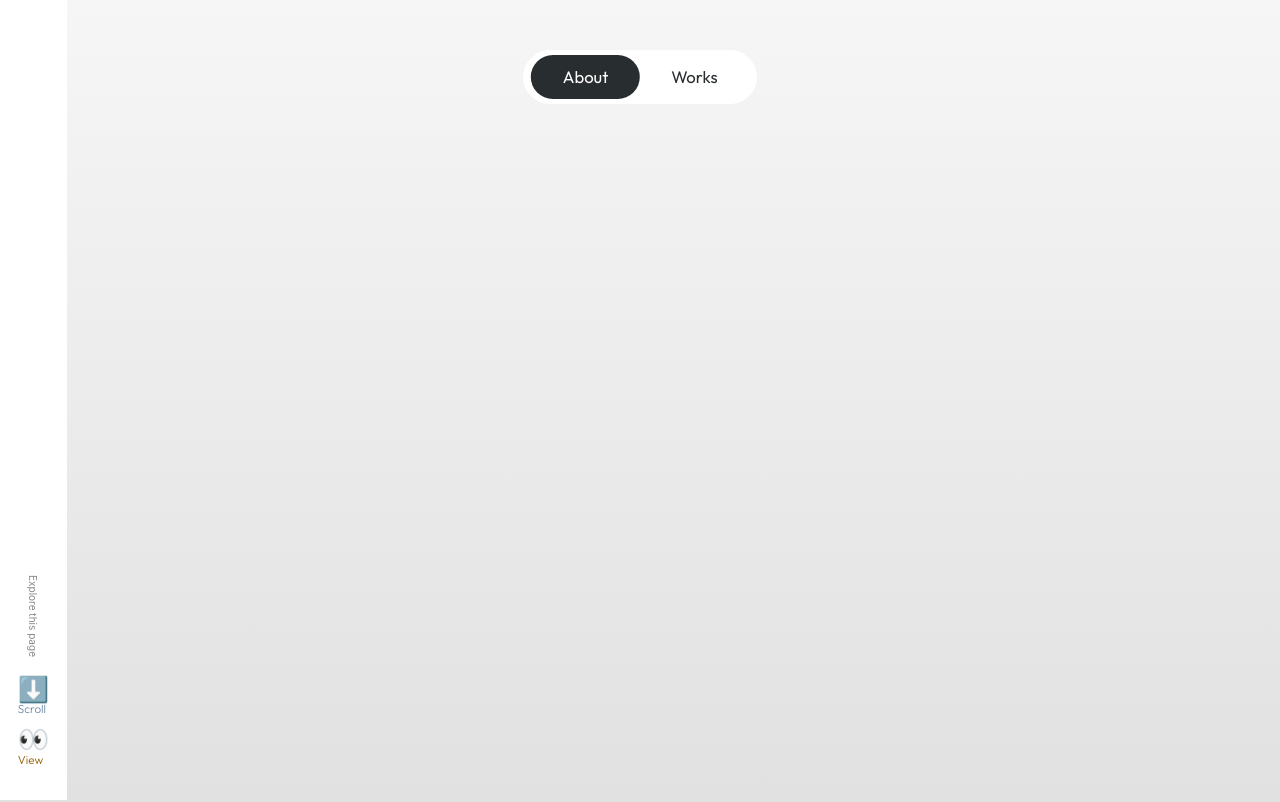
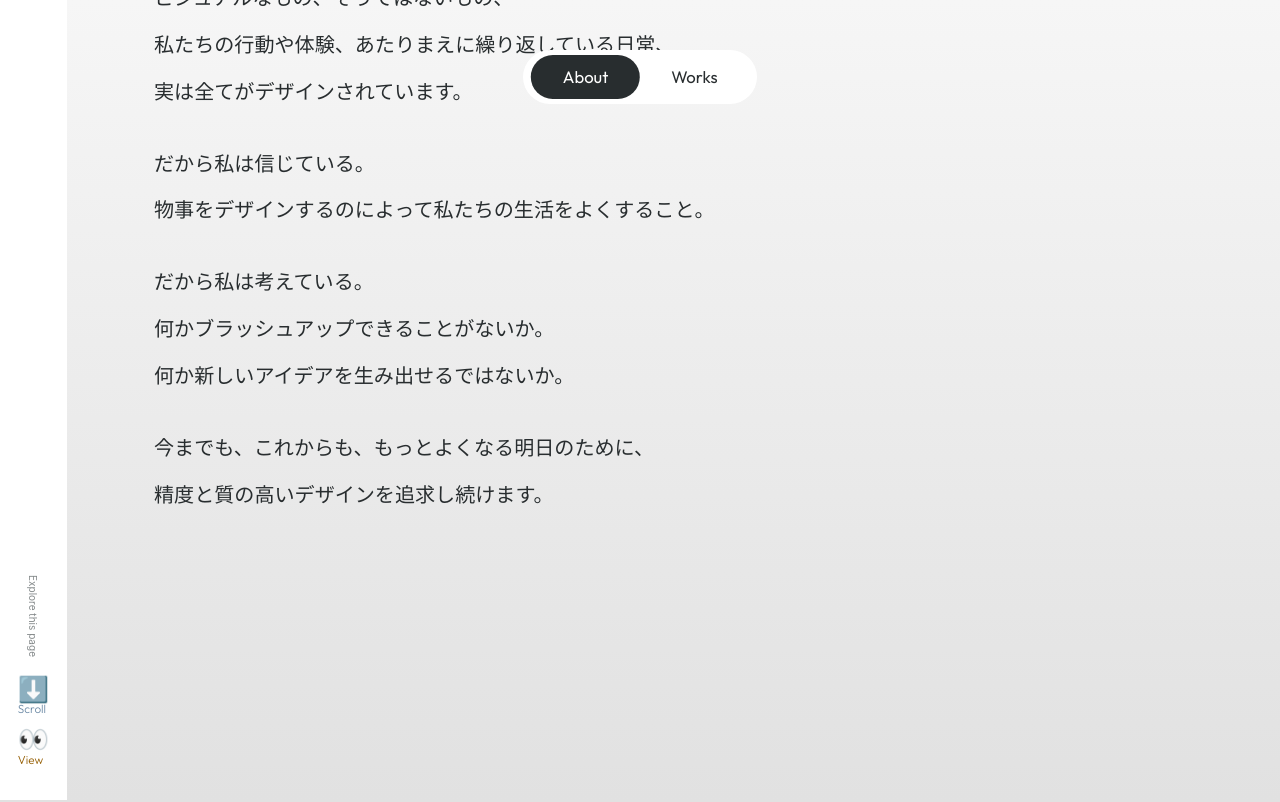
Before and after one commit to yihanYozikua/tai_portfolio, a React (Create React App) app: page /#/about in a window 1280 px wide. Shown: the top 802 px of the page. Built offline with nearby package versions, Linux system fonts and the light colour scheme; a web font is replaced by a local one.

Commit message:
fix the parallax

```diff
--- a/src/About.js
+++ b/src/About.js
@@ -244,13 +244,16 @@ export default function About() {
 
         <div className={aboutCss.about_kv_container}>
           <div className={aboutCss.about_kv_contents} ref={kv_ref}>
+            <div className={aboutCss.about_kv_contents_prop_container}>
               <span className={aboutCss.about_kv_contents_prop} ref={kv_ref_1}>All in design</span>
               <span className={aboutCss.about_kv_contents_prop} ref={kv_ref_2}>All for our beautiful days</span>
+            </div>
           </div>
         </div>
 
         <div className={aboutCss.about_paragragh_container} ref={paragraph_ref}>
           <Parallax className={aboutCss.about_paragraph_contents} translateY={[0, -300]} speed={-10}>
+            <div className={aboutCss.about_paragragh_contents_sec_container}>
               <div className={aboutCss.about_paragragh_contents_sec} ref={paragraph_ref_1}>
                 <span ref={paragraph_anchor_ref}>見慣れていたあのポスターも、</span>
                 <span>無性に開いて閉じ、閉じて開くあのアプリも。</span>
@@ -271,6 +274,8 @@ export default function About() {
                 <span>今までも、これからも、もっとよくなる明日のために、</span>
                 <span>精度と質の高いデザインを追求し続けます。</span>
               </div>
+            </div>
+
           </Parallax>
         </div>
 
--- a/src/css/about.module.scss
+++ b/src/css/about.module.scss
@@ -23,30 +23,41 @@ $COLOR_VIEW_WORKS_BUTTON: #282D2F;
   align-items: center;
   flex-direction: column;
 
-
   .about_kv_container{
     display: flex;
     width: 100vw;
     height: 100vh;
     justify-content: flex-end;
+    background: $ABOUT_BG_COLOR_1;
 
     .about_kv_contents{
       display: flex;
       flex-direction: column;
       justify-content: center;
-      width: 100%;
+      align-items: center;
+      width: 88%;
       height: 100%;
-      background: $ABOUT_BG_COLOR_1;
       font-family: 'Outfit', sans-serif;
       font-weight: 300;
       font-size: 3.6rem;
       color: $COLOR_KV_TEXT;
 
+      .about_kv_contents_prop_container{
+        display: flex;
+        flex-direction: column;
+        justify-content: center;
+        align-items: flex-start;
+        width: 100%;
+        height: 100%;
+
         .about_kv_contents_prop{
           opacity: 1;
-        margin-left: 11rem;
+          // margin-left: 11rem;
           animation: fadein 1.6s ease-in-out;
         }
+      }
+
+
     }
   }
 
@@ -54,14 +65,18 @@ $COLOR_VIEW_WORKS_BUTTON: #282D2F;
     width: 100vw;
     height: 40vh;
     display: flex;
+    justify-content: flex-end;
     flex-direction: column;
     align-items: flex-end;
     background: $ABOUT_BG_COLOR_2;
+    padding-top: 25vh;
 
     .about_paragraph_contents{
       display: flex;
       flex-direction: column;
-      width: 100%;
+      justify-content: center;
+      align-items: center;
+      width: 88%;
       height: 100%;
       font-family: 'BIZ UDGothic', sans-serif;
       font-weight: 400;
@@ -69,13 +84,23 @@ $COLOR_VIEW_WORKS_BUTTON: #282D2F;
       color: $COLOR_PARAGRAPH_TEXT;
       line-height: 2.8rem;
 
+      .about_paragragh_contents_sec_container{
+        display: flex;
+        flex-direction: column;
+        align-items: flex-start;
+        justify-content: center;
+        width: 100%;
+
         .about_paragragh_contents_sec{
-        margin-left: 11rem;
+          // margin-left: 11rem;
           display: flex;
           flex-direction: column;
           margin-top: .75rem;
           margin-bottom: .75rem;
         }
+      }
+
+
     }
   }
 
@@ -210,7 +235,6 @@ $COLOR_VIEW_WORKS_BUTTON: #282D2F;
   // v
   .about_special_contents_container{
     display: flex !important;
-    // display: none !important;
     flex-direction: column;
     justify-content: center;
     align-items: center;
@@ -240,7 +264,7 @@ $COLOR_VIEW_WORKS_BUTTON: #282D2F;
   .about_view_my_works_button_container{
     // display: none !important;
     width: 100vw;
-    height: 100vh;
+    height: 70vh;
     display: flex;
     flex-direction: column;
     justify-content: center;
@@ -278,7 +302,6 @@ $COLOR_VIEW_WORKS_BUTTON: #282D2F;
         .about_view_my_works_contents_prop{
           color: black;
           width: 8.5rem;
-          z-index: 10;
           &:nth-child(1){
             font-size: .75rem;
           }
```
Lines whose indentation alone changed are shown as unchanged.
